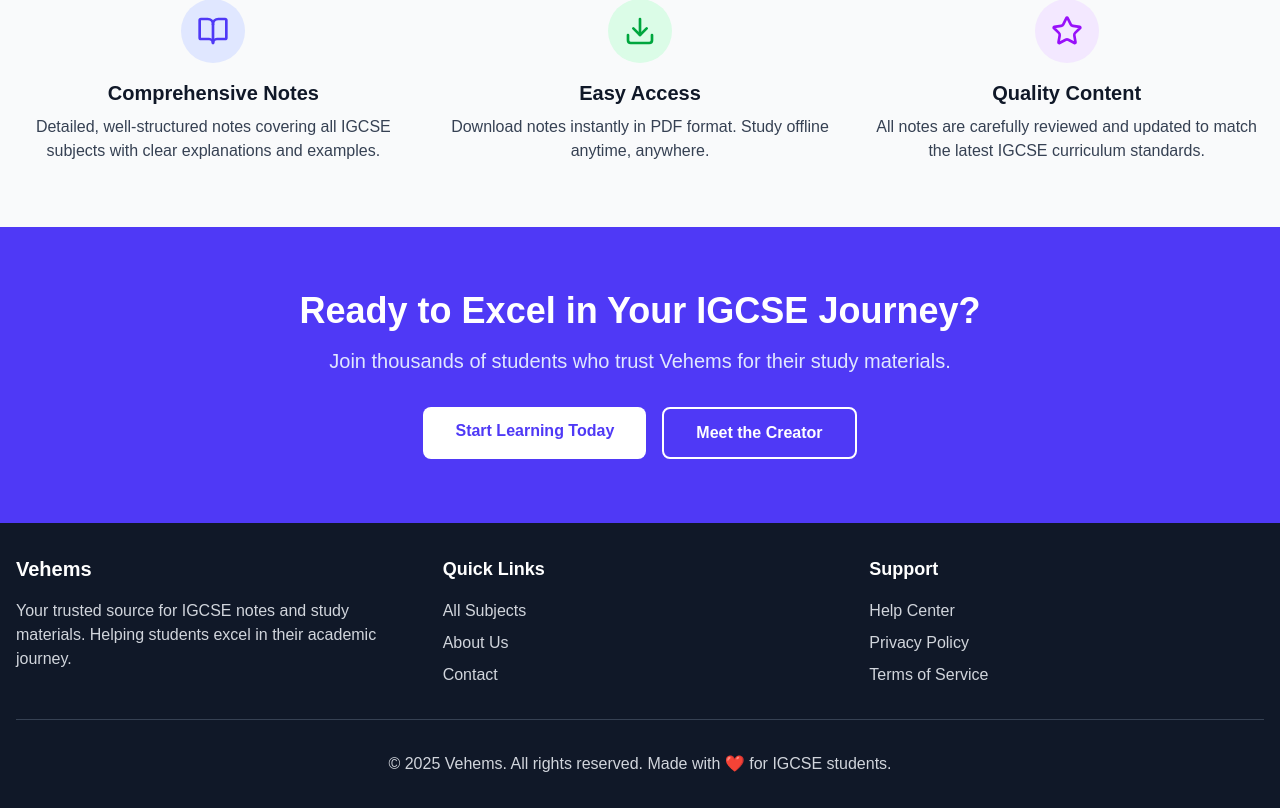
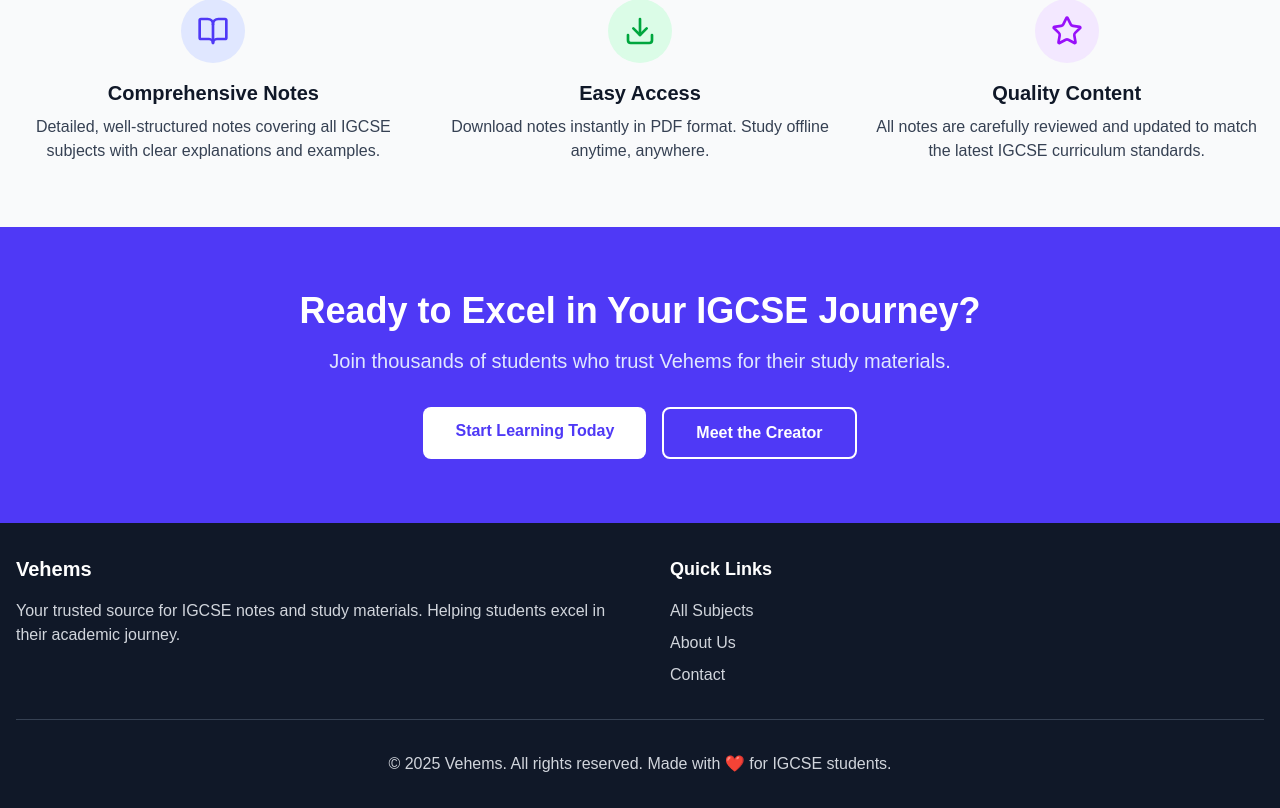
Before and after one commit to hemanialaparthi/vehems, a Next.js app: page / in a window 1280 px wide. Shown: the part 1961-2769 px from the top of the page. Built offline with nearby package versions, Linux system fonts and the light colour scheme; no server answers.

Commit message:
remove(Footer.tsx): remove unnecessary column in footer

```diff
--- a/src/components/Footer.tsx
+++ b/src/components/Footer.tsx
@@ -2,7 +2,7 @@
   return (
     <footer className="bg-gray-900 text-white">
       <div className="max-w-7xl mx-auto px-4 py-8">
-        <div className="grid grid-cols-1 md:grid-cols-3 gap-8">
+        <div className="grid grid-cols-1 md:grid-cols-2 gap-15">
           <div>
             <h3 className="text-xl font-bold mb-4">Vehems</h3>
             <p className="text-gray-300">
@@ -19,15 +19,6 @@
               <li><a href="/contact" className="hover:text-white transition-colors">Contact</a></li>
             </ul>
           </div>
-
-          <div>
-            <h4 className="text-lg font-semibold mb-4">Support</h4>
-            <ul className="space-y-2 text-gray-300">
-              <li><a href="/help" className="hover:text-white transition-colors">Help Center</a></li>
-              <li><a href="/privacy" className="hover:text-white transition-colors">Privacy Policy</a></li>
-              <li><a href="/terms" className="hover:text-white transition-colors">Terms of Service</a></li>
-            </ul>
-          </div>
         </div>
 
         <div className="border-t border-gray-700 mt-8 pt-8 text-center text-gray-300">
```
